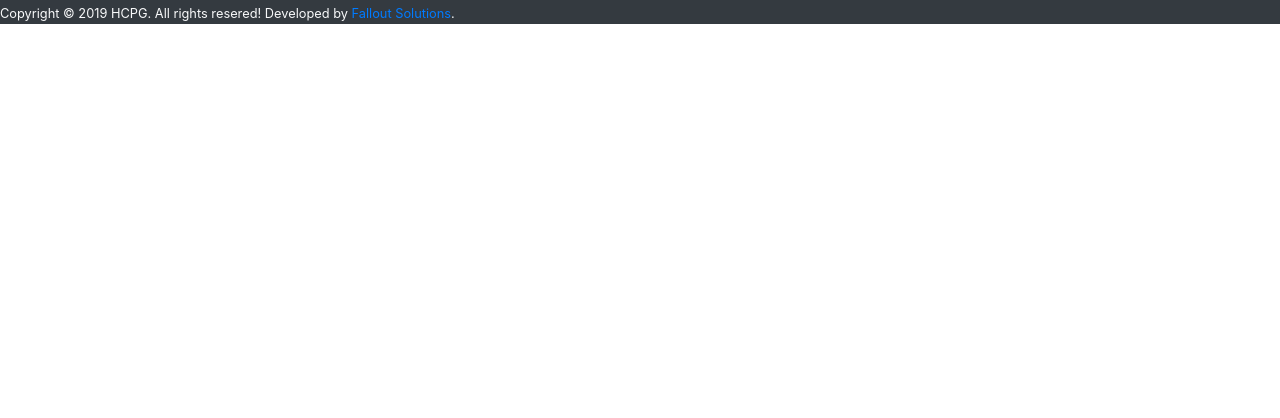
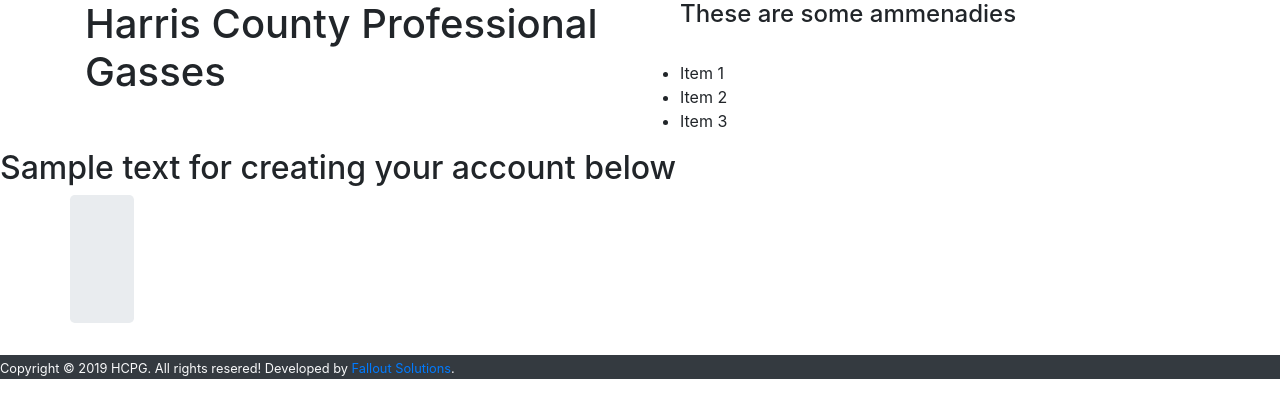
Before and after one commit to DAGHQ/Harris-County-Professional-Gasses, a PHP site: page /Home/Index in a window 1280 px wide. Shown: the top 418 px of the page. Run offline with PHP 8.4, Linux system fonts and the light colour scheme; some libraries are stand-ins or nearby versions.

Commit message:
beginning home page

```diff
--- a/app/views/Home/Index.php
+++ b/app/views/Home/Index.php
@@ -9,6 +9,27 @@
 	<?php View::inc("header"); ?>
 </head>
 <body>
+	<div class="container">
+		<div class="row">
+			<h1 class="col-md-6">Harris County Professional Gasses</h1>
+			<ul>
+				<h4>These are some ammenadies</h4>
+				<br>
+				<li>Item 1</li>
+				<li>Item 2</li>
+				<li>Item 3</li>
+			</ul>
+		</div>
+	</div>
+
+	<h2 class= "Text Center">Sample text for creating your account below</h2>
+
+	<div class="container">
+		<div class="row">
+			<div class="jumbotron"></div>
+		</div>
+	</div>
+
 	<?php View::inc("footer"); ?>
 </body>
 </html>
```
Also changed, not shown: app/views/About/Index.php (added).
